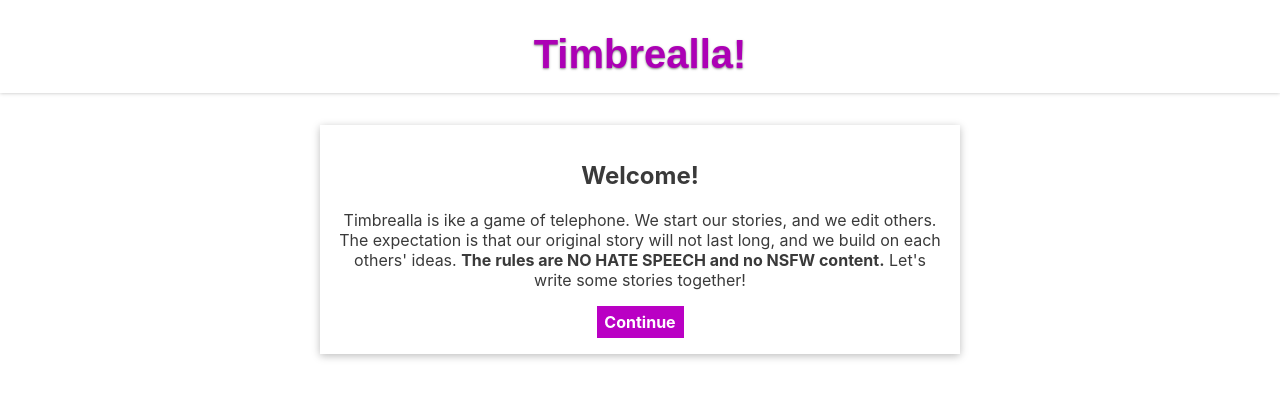
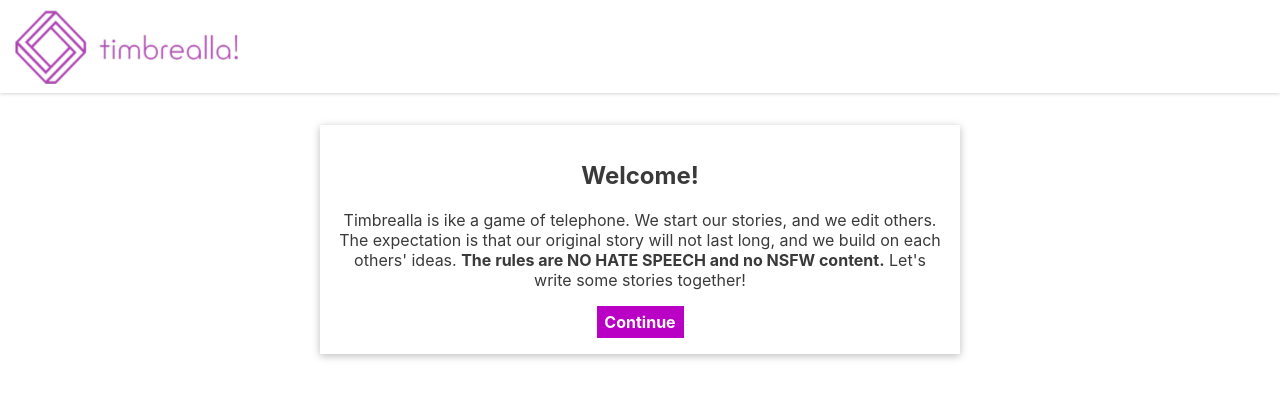
Before and after one commit to mkzarra/timbrealla, a React (Create React App) app: page / in a window 1280 px wide. Shown: the top 398 px of the page. Built offline with nearby package versions, Linux system fonts and the light colour scheme.

Commit message:
update styles and title logo

```diff
--- a/src/App.css
+++ b/src/App.css
@@ -1,10 +1,8 @@
-h1 {
-  color: #ac00b5;
-  text-align: center;
-  font-family: fantasy;
-  font-weight: bold;
-  font-size: 2.5rem;
-  text-shadow: 0 0.7px 2.2px rgb(0, 0, 0, 0.5);
+header img {
+  height: 5.3rem;
+  width: 14.5rem;
+  box-sizing: content-box;
+  transition: 0.3s;
 }
 
 header {
@@ -12,3 +10,27 @@ header {
   height: 5rem;
   padding: 0.3rem 0.7rem 0.5rem;
 }
+
+header span {
+  height: inherit;
+  box-sizing: content-box;
+  transition: 0.3s;
+  display: flex;
+  flex-direction: row;
+}
+
+header span > div {
+  width: 14.5rem;
+  height: 5.3rem;
+  box-sizing: content-box;
+}
+
+header span > div:hover {
+  cursor: pointer;
+  background-image: linear-gradient(#000000, #ba00c4);
+  transition: 0.2s;
+}
+
+header img:hover {
+  opacity: 0.8;
+}
--- a/src/App.js
+++ b/src/App.js
@@ -2,16 +2,25 @@ import React, { useContext } from 'react';
 
 import Auth from './components/Auth/Auth';
 import Stories from './components/Stories/Stories';
-import { AuthContext } from './context/auth-context'
-import './App.css'
+import { AuthContext } from './context/auth-context';
+import Logo from './assets/img/timbreallaLogo.png';
+import './App.css';
 
 function App() {
   const authContext = useContext(AuthContext);
 
+
+
   return  (
     <div>
       <header>
-        <h1>Timbrealla!</h1>
+        <div>
+          <span>
+            <div onClick={{/* return to landing page handler */}}>
+              <img src={Logo} alt="timbrealla logo"/>
+            </div>
+          </span>
+        </div>
       </header>
       {authContext.authStatus ? <Stories /> : <Auth />}
     </div>
--- a/src/components/Stories/StoryList.css
+++ b/src/components/Stories/StoryList.css
@@ -30,6 +30,20 @@
   text-align: center;
 }
 
+.story-list h4 {
+  padding-bottom: 12px;
+  border-bottom: 2px solid #ba00c450;
+  width: 100%;
+}
+
+.story-list p {
+  box-sizing: border-box;
+  padding: 4px;
+  transition: 0.5s;
+  height: fit-content;
+  justify-content: center;
+}
+
 .story-list button {
   align-self: center;
   margin-bottom: 0.45rem;
@@ -41,11 +55,11 @@
   font-weight: bold;
   cursor: pointer;
   border: none;
-  transition: 0.1s;
+  transition: 0.1s ease-in-out;
 }
 
 .story-list button:hover {
-  background: #f531ff
+  background: #f531ff;
 }
 
 .story-list button:focus {
@@ -61,17 +75,18 @@
 
 .story-list textarea {
   font: inherit;
-  height: 20rem;
-  border: none;
-  box-shadow: inset 0 -1px 6px -0.1px rgba(95, 42, 104, 0.33);
+  height: 5rem;
+  border: 1px solid #a3a3a363;
   margin-bottom: 1rem;
   padding: 5px 6px;
-  transition: 0.1s;
+  transition: 0.2s height 0.5s ease-in-out;
+  box-sizing: border-box;
 }
 
 .story-list textarea:focus {
   border: rgba(186, 0, 196, 0.75);
   box-shadow: inset 0 -1px 6px -0.1px rgba(186, 0, 196, 0.5);
-  transition: 0.1s;
+  transition: 0.5s ease-in-out;
   outline: none;
+  height: 20rem;
 }
--- a/src/components/UI/ErrorModal.css
+++ b/src/components/UI/ErrorModal.css
@@ -1,7 +1,7 @@
 .error-modal {
   position: fixed;
   top: 30vh;
-  left: calc(50% - 50rem);
+  left: calc(50% - 15rem);
   width: 30rem;
   background: white;
   box-shadow: 0 2px 8px rgba(0, 0, 0, 0.26);
@@ -27,7 +27,27 @@
   padding: 0 0.5rem;
 }
 
-.backdrop{
+.error-modal button {
+  background: #ff2058;
+  transition: 0.1s ease-in-out;
+  color: white;
+  font-family: inherit;
+  font-weight: bold;
+  margin-bottom: 1rem;
+  border: none;
+  height: 32px;
+  cursor: pointer;
+}
+
+.error-modal button:hover {
+  background: #ff3180;
+}
+
+.error-modal button:active {
+  outline: none;
+}
+
+.backdrop {
   position: fixed;
   top: 0;
   left: 0;
```
Also changed, not shown: src/assets/img/timbreallaLogo.png (added).
